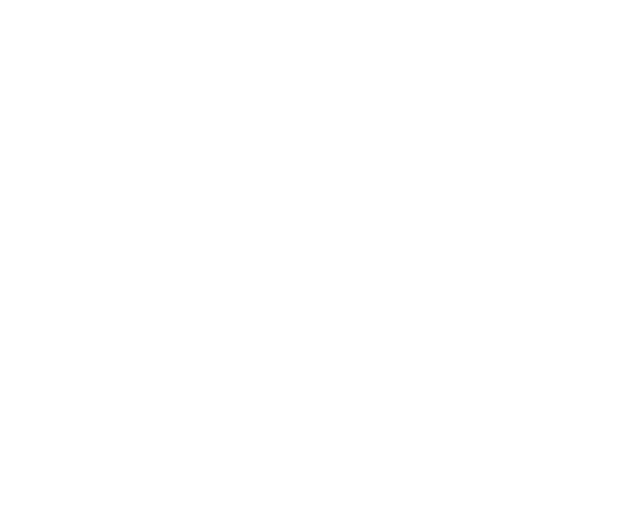
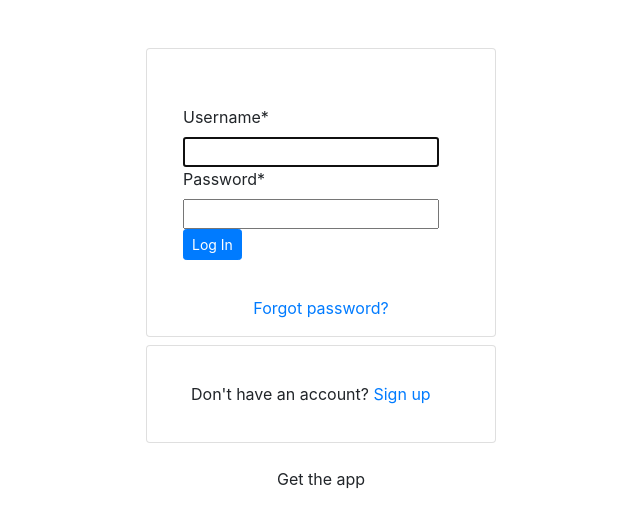
Before and after one commit to IanoSang/Instagram-Clone, a Django app: page /account/login/ in a window 1280 px wide. Before the commit the part shown is empty. Shown: the top 528 px of the page, without its empty margins (509-1149 px from the left). Run offline with Django 4.2, Linux system fonts and the light colour scheme; some libraries are stand-ins or nearby versions.

Commit message:
feat: login-adds a authetiacation page to verify users using the app

```diff
--- a/app/templates/registration/login.html
+++ b/app/templates/registration/login.html
@@ -1,10 +1,48 @@
-<!DOCTYPE html>
-<html lang="en">
-<head>
-    <meta charset="UTF-8">
-    <title>Title</title>
-</head>
-<body>
+{% extends 'base.html' %}
+{% load crispy_forms_tags %}
+{% block content %}
+{% load static %}
+<div class="container mt-4">
+    <div class="row">
+        <div class="col-md-2"></div>
+        <div class="col-md-4">
 
-</body>
-</html>
+        </div>
+        <div class="col-md-4 mt-4">
+            <div class="card ">
+                <div class="card-title mt-4">
+
+                </div>
+                <div class="card-body mb-3 mr-3 ml-3">
+                    <form action="" method="post" novalidate>
+                        {% csrf_token%}
+                        {{ form|crispy}}
+                        <button type="submit" class="btn btn-primary btn-sm D-block mx-auto"> Log In</button>
+                    </form>
+                </div>
+                <a href="" class="D-block mx-auto mb-3">Forgot password? </a>
+            </div>
+            <div class="card mt-2">
+                <div class="card-body mt-3 mb-3 mr-2 ml-4">
+                    Don't have an account? <a href="{% url 'signup' %}">Sign up</a>
+                </div>
+            </div>
+            <div class="container" >
+                <p class="text-center mt-4">Get the app</p>
+                <div class="row">
+                    <div class="col-md-1"></div>
+                    <div class="col-md-5 mb-2">
+
+                    </div>
+                    <div class="col-md-5 mb-2">
+
+                    </div>
+                    <div class="col-md-1"></div>
+                </div>
+            </div>
+        </div>
+        <div class="col-md-2"></div>
+    </div>
+</div>
+
+{% endblock %}
```
